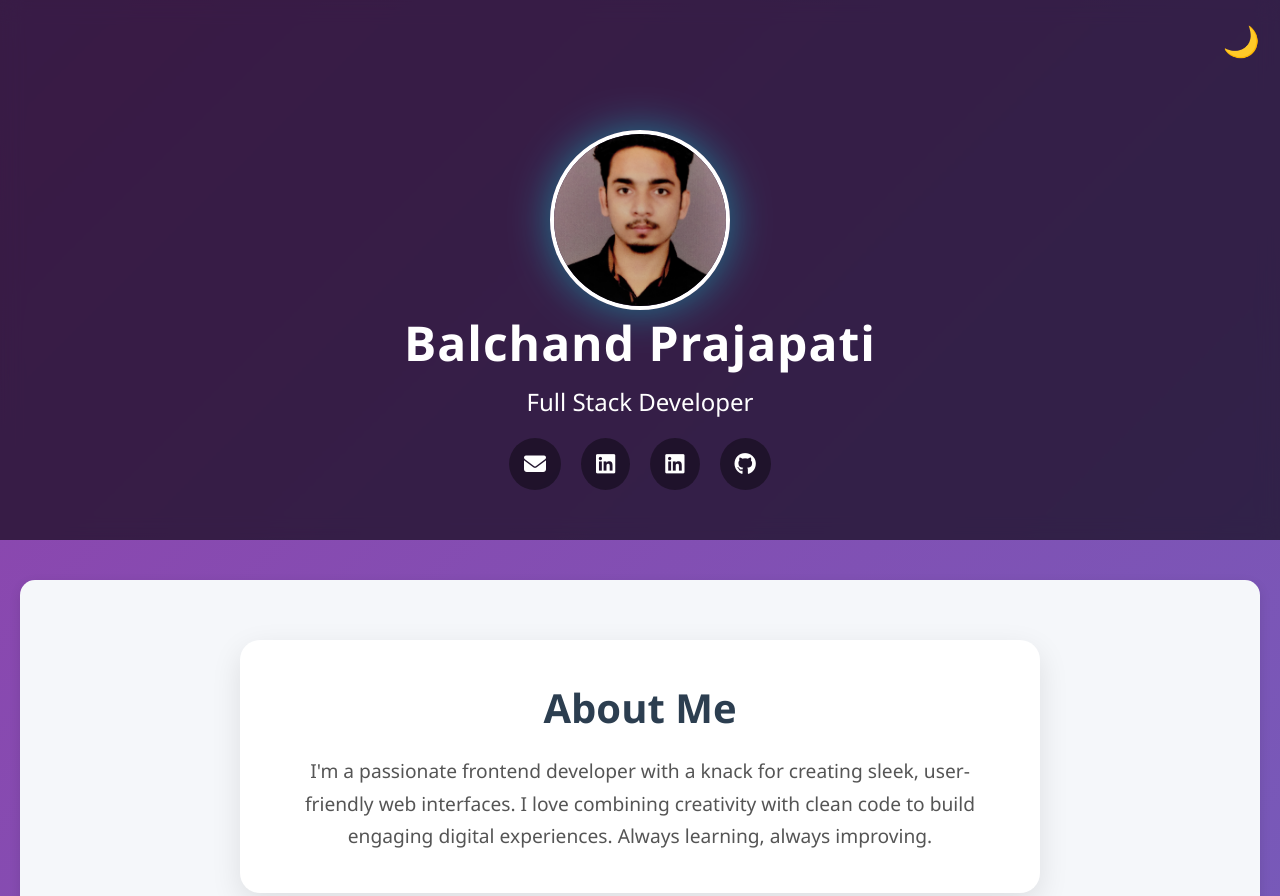
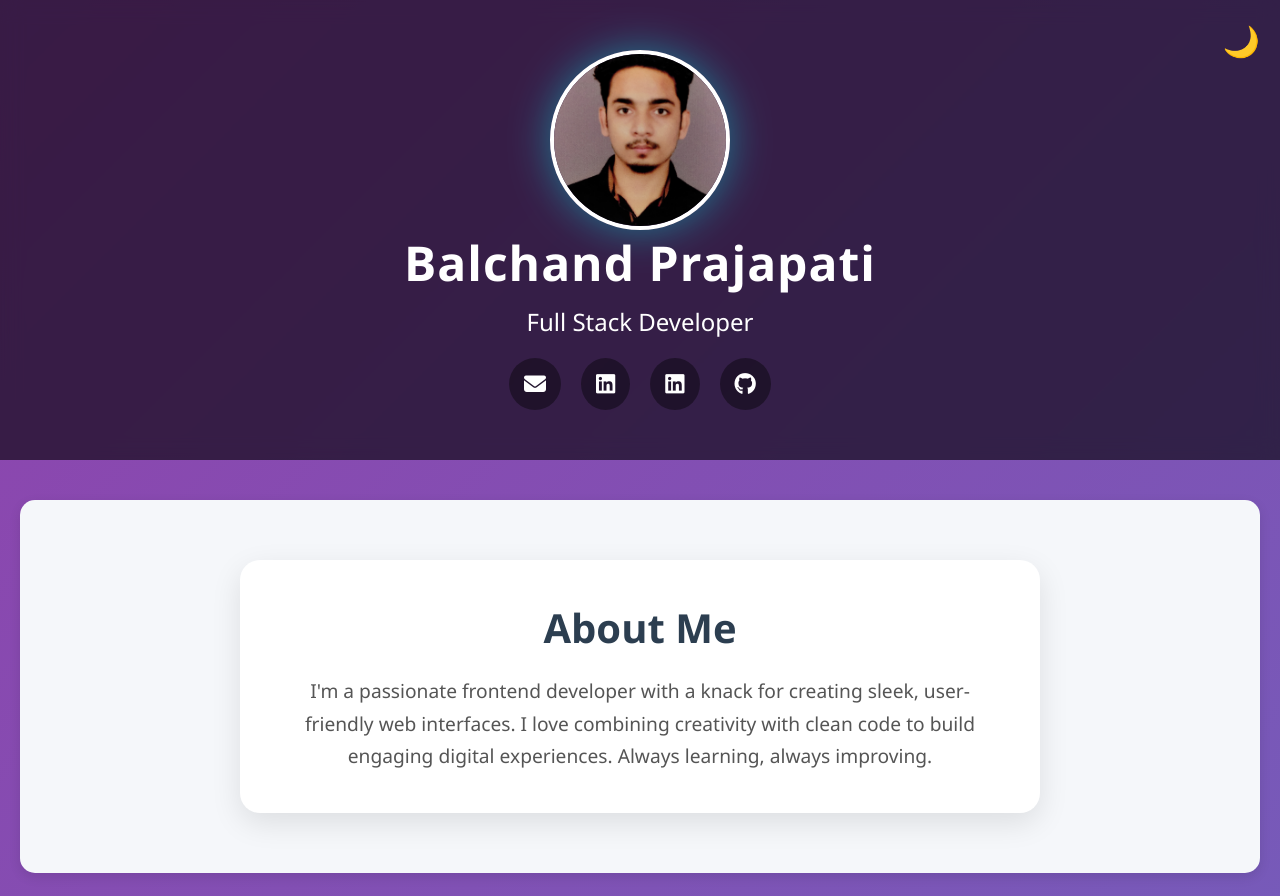
Before and after one commit to bala833/portfolio, a plain HTML site: page index.html in a window 1280 px wide. Shown: the top 896 px of the page. Drawn offline with nearby package versions, Linux system fonts and the light colour scheme.

Commit message:
added new chagnes for about me

```diff
--- a/index.html
+++ b/index.html
@@ -76,7 +76,7 @@
       header {
         background: rgba(0, 0, 0, 0.6);
         color: #fff;
-        padding: 100px 20px 50px;
+        padding: 20px 20px 50px;
         text-align: center;
         backdrop-filter: blur(10px);
       }
@@ -688,7 +688,7 @@
 
     <!-- About Me -->
     <section id="about" class="about-section">
-      <div class="about-card slide-in-left">
+      <div class="about-card slide-in-left show">
         <h2 class="section-title">About Me</h2>
         <p class="about-text">
           I'm a passionate frontend developer with a knack for creating sleek,
@@ -974,25 +974,6 @@
       // Initial render
       renderCategory("Languages");
 
-      window.addEventListener("scroll", () => {
-        const aboutCard = document.querySelector(".about-card");
-        const top = aboutCard.getBoundingClientRect().top;
-        const windowHeight = window.innerHeight;
-
-        if (top < windowHeight - 100) {
-          aboutCard.classList.add("show");
-        }
-      });
-
-      window.addEventListener("scroll", () => {
-        const aboutCard = document.querySelector(".about-card");
-        const top = aboutCard.getBoundingClientRect().top;
-        const windowHeight = window.innerHeight;
-
-        if (top < windowHeight - 100) {
-          aboutCard.classList.add("show");
-        }
-      });
 
       window.addEventListener("scroll", () => {
         const educationCard = document.querySelector(".education-card");
```
